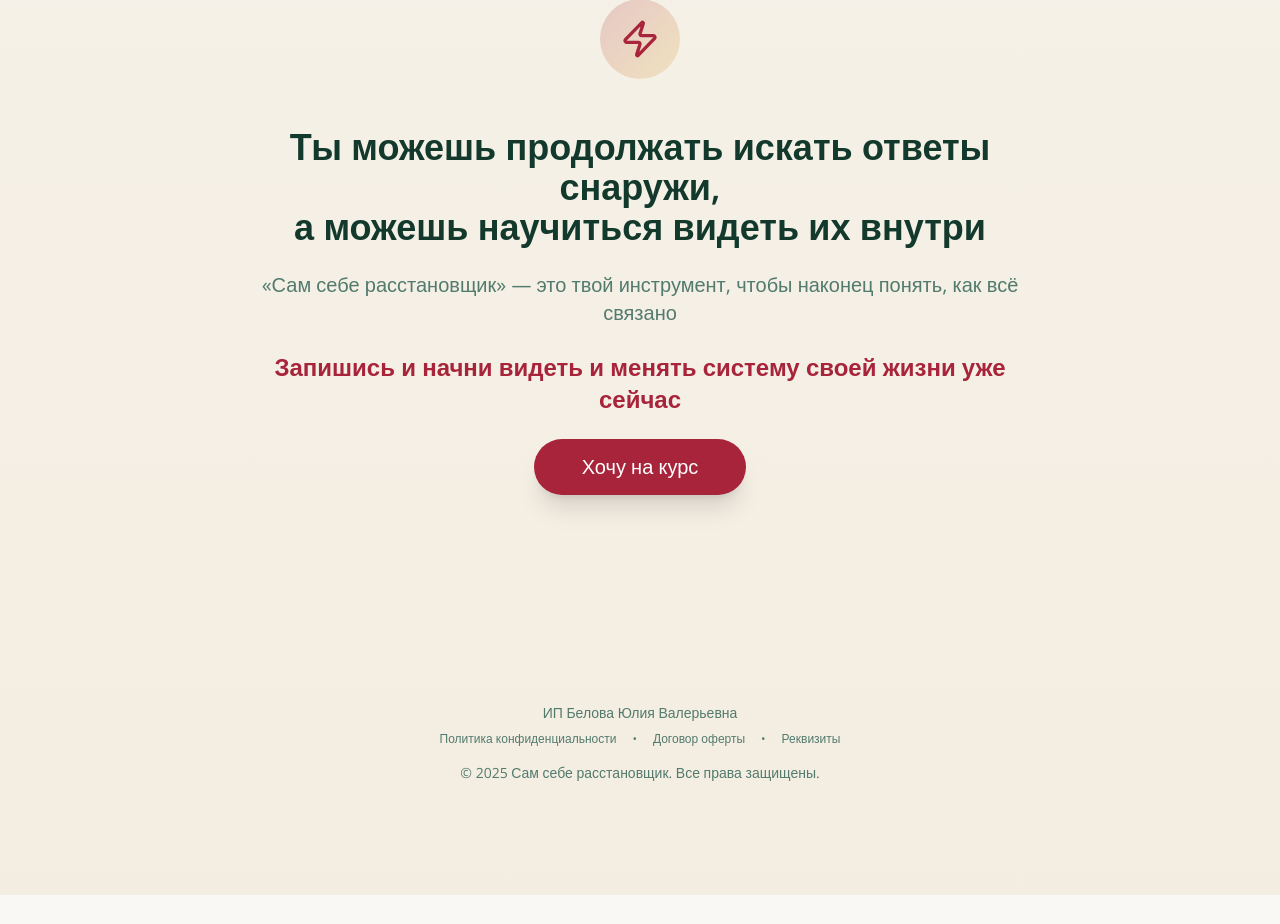
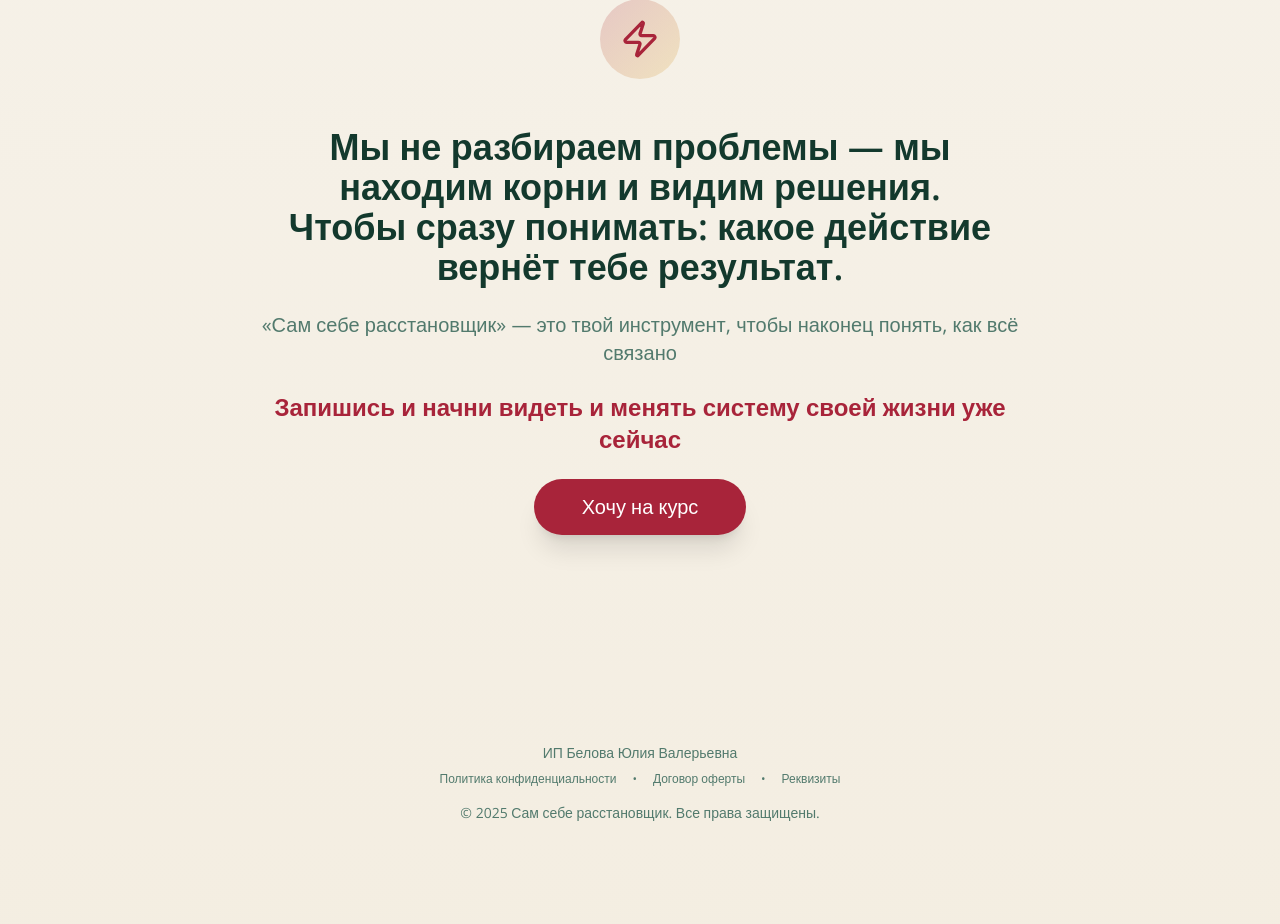
Before and after one commit to pr-poehali-dev/self-arrangement-course, a React (Vite) app: page / in a window 1280 px wide. Shown: the part 5475-6399 px from the top of the page. Before the commit the page ends 6370 px from the top, so only its background shows below. Built offline with nearby package versions, Linux system fonts and the light colour scheme.

Commit message:
Оптимизация мышления и решений

```diff
--- a/src/components/course/CTASection.tsx
+++ b/src/components/course/CTASection.tsx
@@ -13,8 +13,8 @@ export const CTASection = ({ onPaymentClick }: CTASectionProps) => {
       </div>
       <div className="space-y-6 max-w-3xl mx-auto">
         <p className="text-3xl md:text-4xl font-bold leading-tight">
-          Ты можешь продолжать искать ответы снаружи,<br />
-          а можешь научиться видеть их внутри
+          Мы не разбираем проблемы — мы находим корни и видим решения.<br />
+          Чтобы сразу понимать: какое действие вернёт тебе результат.
         </p>
         <p className="text-xl text-muted-foreground">
           «Сам себе расстановщик» — это твой инструмент, чтобы наконец понять, как всё связано
```
